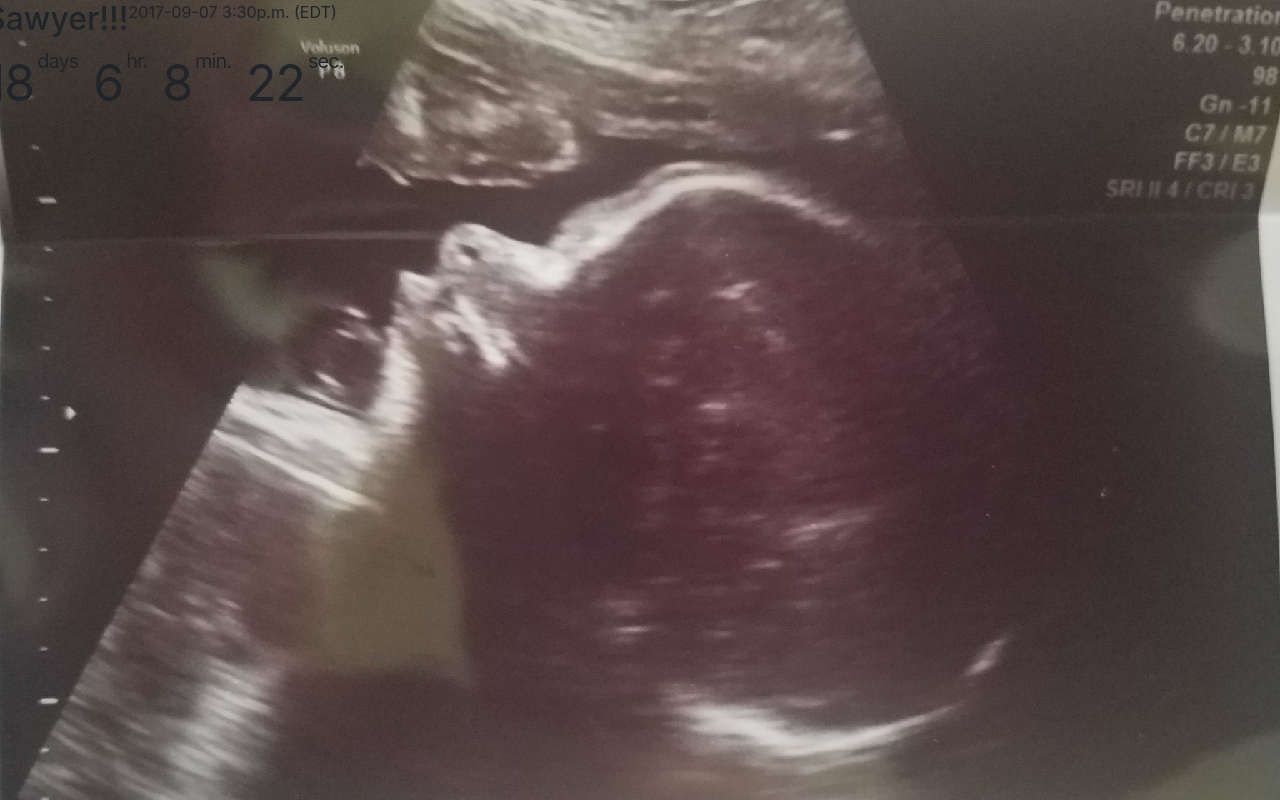
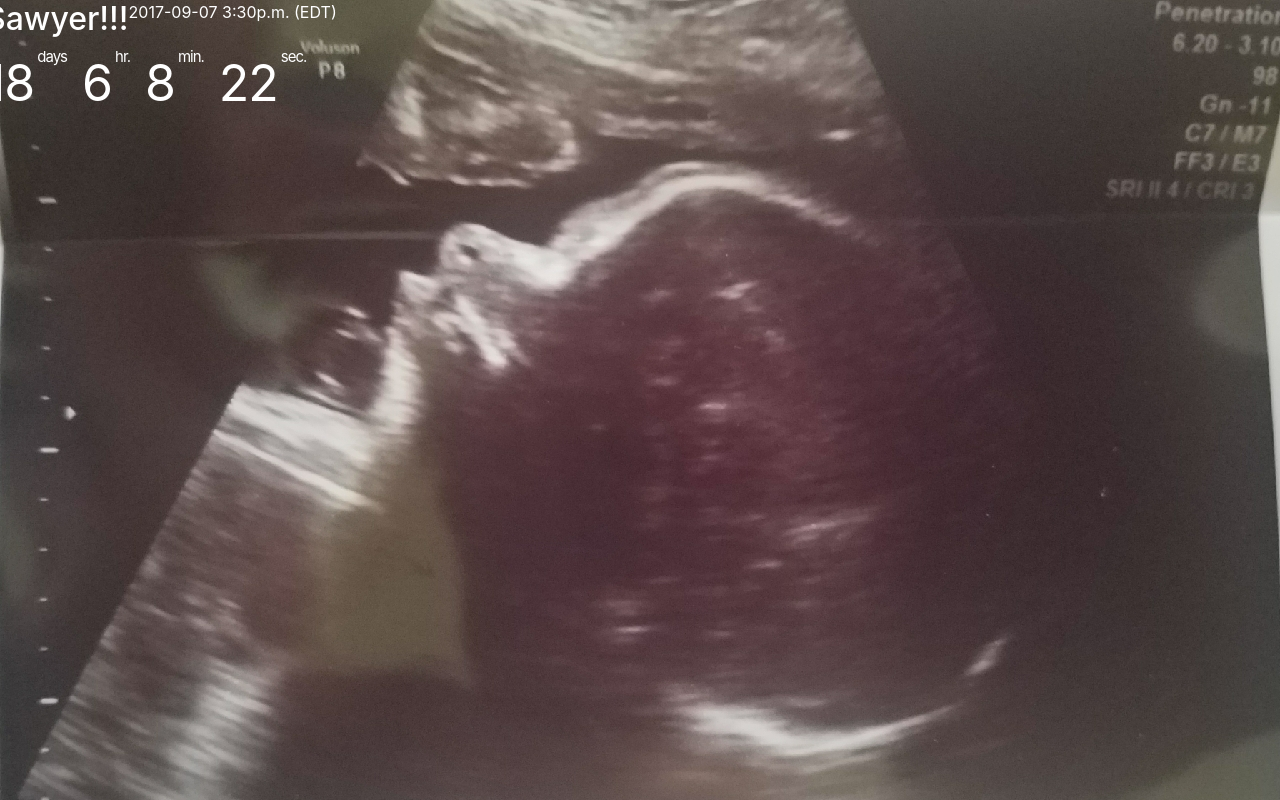
Before and after one commit to kevinandjeri/kevinandjeri.github.io, a plain HTML site: page index.html in a window 1280 px wide. Drawn offline with nearby package versions, Linux system fonts and the light colour scheme.

Commit message:
Update index.html

```diff
--- a/index.html
+++ b/index.html
@@ -14,10 +14,11 @@
 
 			body {
 				background: url(/Resized_20170817_161039.jpeg) no-repeat center center fixed;
+				color: white;
 			}
 
 			.timer {
-				font-size: 20px;
+				font-size: 15px;
 				letter-spacing: -1px;
 			}
 
```
